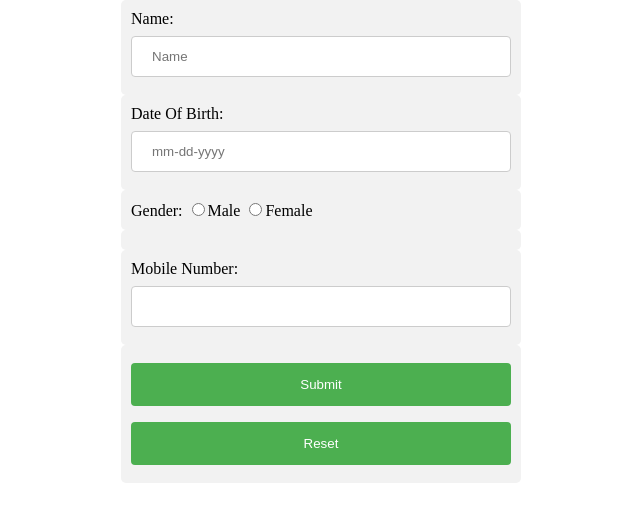
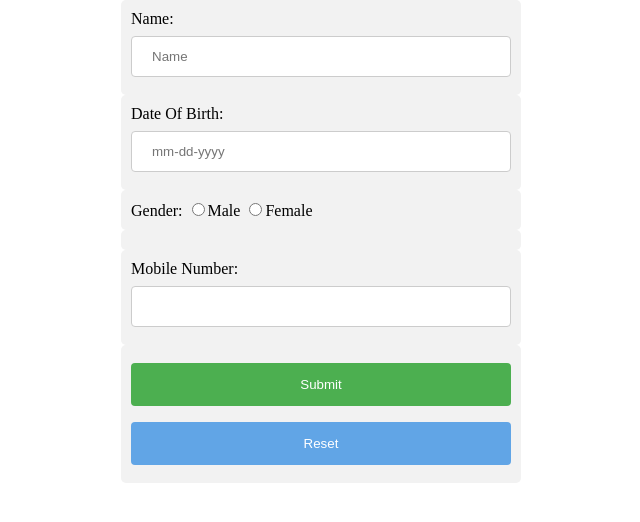
Before and after one commit to prakash0207/Javascript-Exercise-pt5837, a plain HTML site: page Exercise3/index.html in a window 1280 px wide. Shown: the part 216-738 px from the top of the page, without its empty margins (319-959 px from the left). Drawn offline with Linux system fonts and the light colour scheme.

Commit message:
Update style.css

```diff
--- a/Exercise3/style.css
+++ b/Exercise3/style.css
@@ -24,7 +24,7 @@ input[type=submit]
 input[type=reset]
 {
   width: 100%;
-  background-color: #4CAF50;
+  background-color: #61a5e6;
   color: white;
   padding: 14px 20px;
   margin: 8px 0;
```
